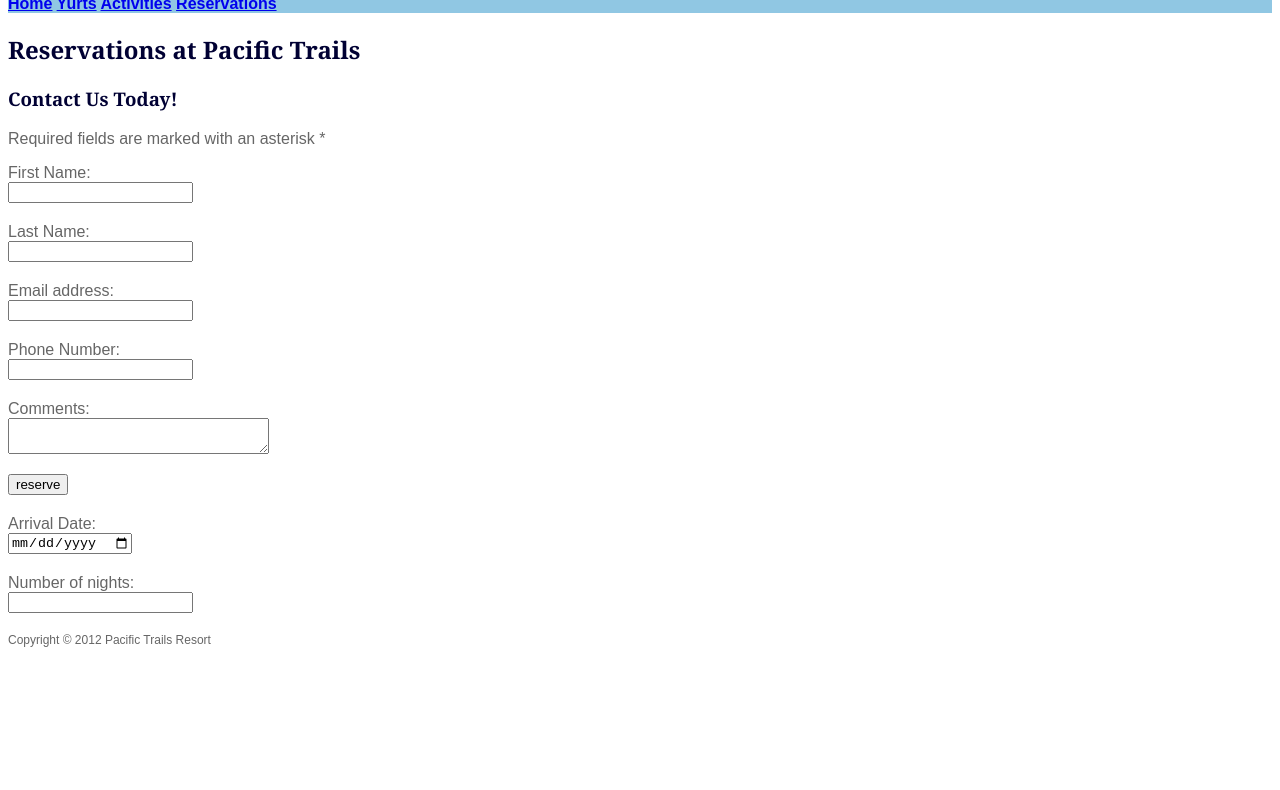
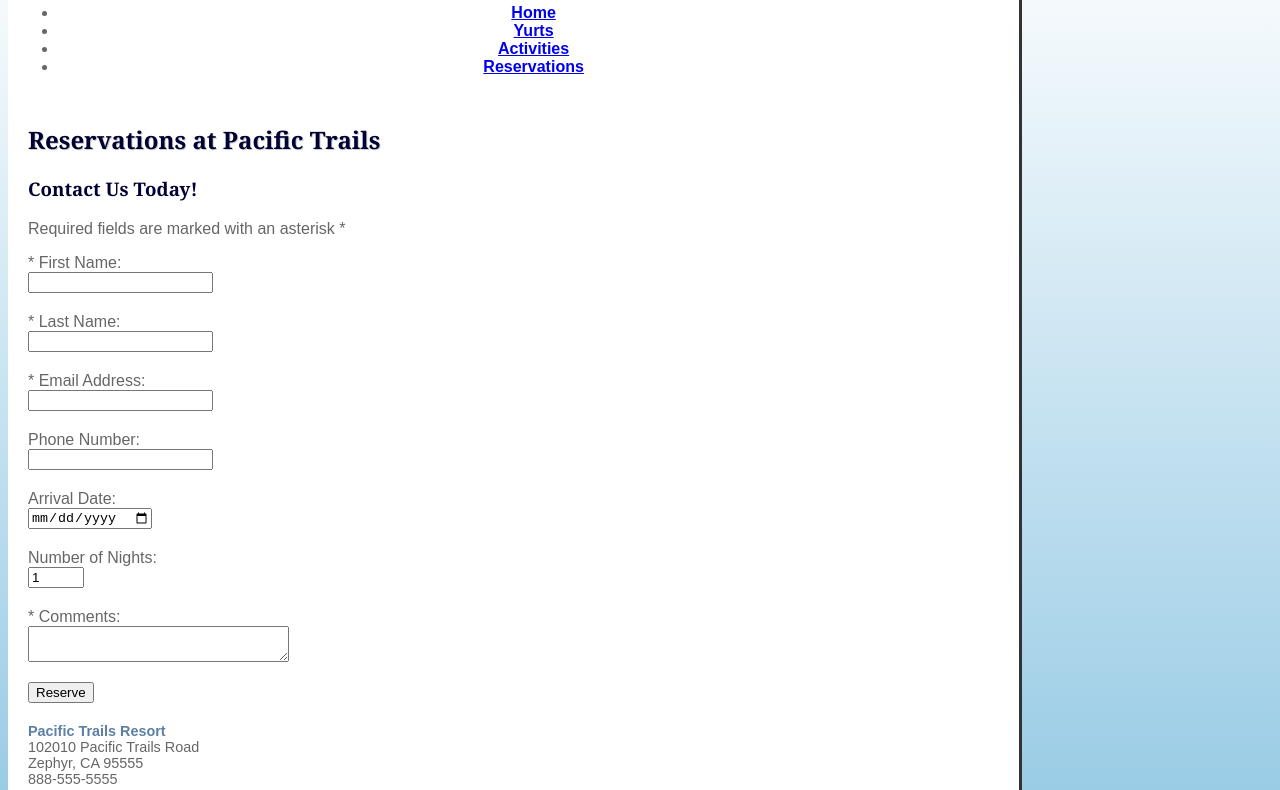
Before and after one commit to skrparco/COMP213-SEC003, a plain HTML site: page reservations.html in a window 1280 px wide. Shown: the part 90-880 px from the top of the page. Before the commit the page ends 800 px from the top, so only its background shows below. Drawn offline with Linux system fonts and the light colour scheme.

Commit message:
Add files via upload

```diff
--- a/pacific.css
+++ b/pacific.css
@@ -1,7 +1,14 @@
+
+*{
+    box-sizing:border-box;
+}
+
 body{
-    background-color:#FFFFFF;
+    background-color:#90C7E3;
     color:#666666;
     font-family:Arial, Helvetica, sans-serif;
+    background-image: linear-gradient(#FFFFFF, #90C7E3);
+    background-repeat: no-repeat;
 }
 
 header{
@@ -10,13 +17,23 @@ header{
     background-image: url(images/sunset.jpg);
     background-repeat: no-repeat;
     background-position: right;
-    line-height: 400%;
-    text-indent: 1em;
+    height:60px;
+    text-align:center;
+    padding-top:15px;
 }
 
 nav{
-    background-color:#90C7E3;
+    background-color:#FFFFFF;
+    text-align:center;
     font-weight:bold;
+    padding:10px;
+}
+
+main{
+    padding-top:1px;
+    padding-left:20px;
+    padding-right:20px;
+    padding-bottom:20px;
 }
 
 h1, h2, h3 {
@@ -29,9 +46,11 @@ h3 {
 
 h2{
     color:#000033;
+    text-shadow:1px 1px #CCCCCC;
 }
 
 h1 {
+    margin-top:0px;
     margin-bottom:0px;
 }
 
@@ -55,11 +74,16 @@ tr:nth-of-type(odd) {
 
 footer {
     font-size: 75%;
+    padding: 20px;
 }
 
-input, textarea {
-    display: block;
-    margin-bottom: 20px;
+label{
+    display:block;
+}
+
+input, textarea{
+    display:block;
+    margin-bottom:20px;
 }
 
 .text{
@@ -74,3 +98,32 @@ input, textarea {
 #contact {
     font-size:90%;
 }
+
+#wrapper{
+    width:80%;
+    background-color:#FFFFFF;
+    min-width:960px;
+    max-width:2048px;
+    box-shadow:3px 3px #333333;
+}
+
+#homehero{
+    height:300px;
+    background-image: url(images/coast.jpg);
+    background-size:100%;
+    background-position:center;
+}
+
+#yurthero{
+    height:300px;
+    background-image: url(images/yurt.jpg);
+    background-size:100%;
+    background-position:center;
+}
+
+#trailhero{
+    height:300px;
+    background-image: url(images/trail.jpg);
+    background-size:100%;
+    background-position:center;
+}
--- a/reservations.html
+++ b/reservations.html
@@ -1,3 +1,4 @@
+
 <!DOCTYPE html>
 <html lang="en">
     <head>
@@ -6,40 +7,59 @@
         <link rel="stylesheet" href="pacific.css">
     </head>
     <body>
+        <div id="wrapper">
             <header>
                 <h1>Pacific Trails Resort</h1>
             </header>
             <nav>
-            <a href="index.html">Home</a>
-            <a href="yurts.html">Yurts</a>
-            <a href="activities.html">Activities</a>
-            <a href="reservations.html">Reservations</a>
+                <ul>
+                    <li><a href="index.html">Home</a></li>
+                    <li><a href="yurts.html">Yurts</a></li>
+                    <li><a href="activities.html">Activities</a></li>
+                    <li><a href="reservations.html">Reservations</a></li>
+                </ul>
             </nav>
             <main>
                 <h2>Reservations at Pacific Trails</h2>
                 <h3>Contact Us Today!</h3>
                 <p>Required fields are marked with an asterisk *</p>
-            <form action = "https://webdevbasics.net/scripts/pacific.php" method="post">
-                <label for="myFirstName">First Name:</label>
-                <input type="text" id="myFirstName" name="myFirstName" required></input>
-                <label for="myFirstName">Last Name:</label>
-                <input type="text" id="myLastName" name="myLastName" required></input>
-                <label for="myFirstName">Email address:</label>
-                <input type="email" id="myemail" name="myemail" required></input>
-                <label for="myFirstName">Phone Number:</label>
+                <form action="https://webdevbasics.net/scripts/pacific.php" method="post">
+                    <label for="myFirstName">* First Name:</label>
+                    <input type="text" id="myFirstName" name="myFirstName" required>
+
+                    <label for="myLastName">* Last Name:</label>
+                    <input type="text" id="myLastName" name="myLastName" required>
+
+                    <label for="myEmail">* Email Address:</label>
+                    <input type="email" id="myEmail" name="myEmail" required>
+
+                    <label for="myPhoneNumber">Phone Number:</label>
                     <input type="tel" id="myPhoneNumber" name="myPhoneNumber" pattern="[0-9]{3}-[0-9]{3}-[0-9]{4}">
-                <label for="myComments" >Comments:</label>
+
+                    <label for="myArrivalDate">Arrival Date:</label>
+                    <input type="date" id="myArrivalDate" name="myArrivalDate">
+
+                    <label for="numNights">Number of Nights:</label>
+                    <input type="number" min="1" max="14" id="numNights" name="numNights" value="1">
+
+                    <label for="myComments">* Comments:</label>
                     <textarea id="myComments" name="myComments" cols="30" required></textarea>
-                <input type="submit" value="reserve">
-                <label for>Arrival Date:</label>
-                <input type="date" id="myArrivalDate" name="myArrivalDate">
-                <label for>Number of nights:</label>
-                <input type="number" id="mynumberOfNight" name="mynumberOfNight">
+
+                    <input type="submit" value="Reserve">
+
                 </form>
+
+                <div id="contact">
+                    <span class="resort">Pacific Trails Resort</span><br>
+                    102010 Pacific Trails Road<br>
+                    Zephyr, CA 95555<br>
+                    888-555-5555
+                </div>
             </main>
             <footer>
                 Copyright &copy; 2012 Pacific Trails Resort
                 <p><a href="mailto:youremail@my.centennialcollege.ca"></a></p>
             </footer>
+        </div>
     </body>
 </html>
```
Also changed, not shown: activities.html (+10 -5 lines), index.html (+10 -5 lines), yurts.html (+10 -5 lines). Lines whose indentation alone changed are shown as unchanged.
